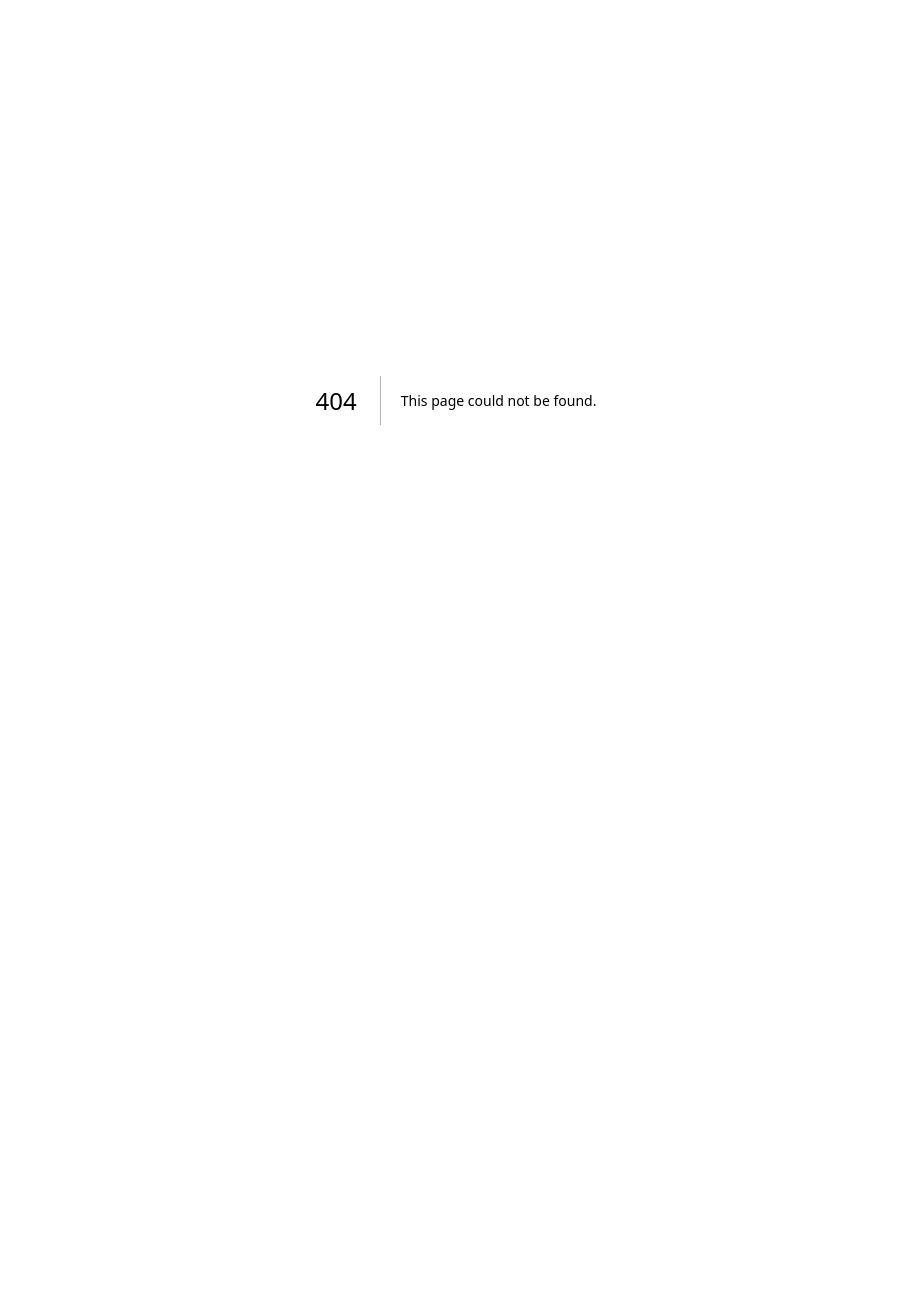
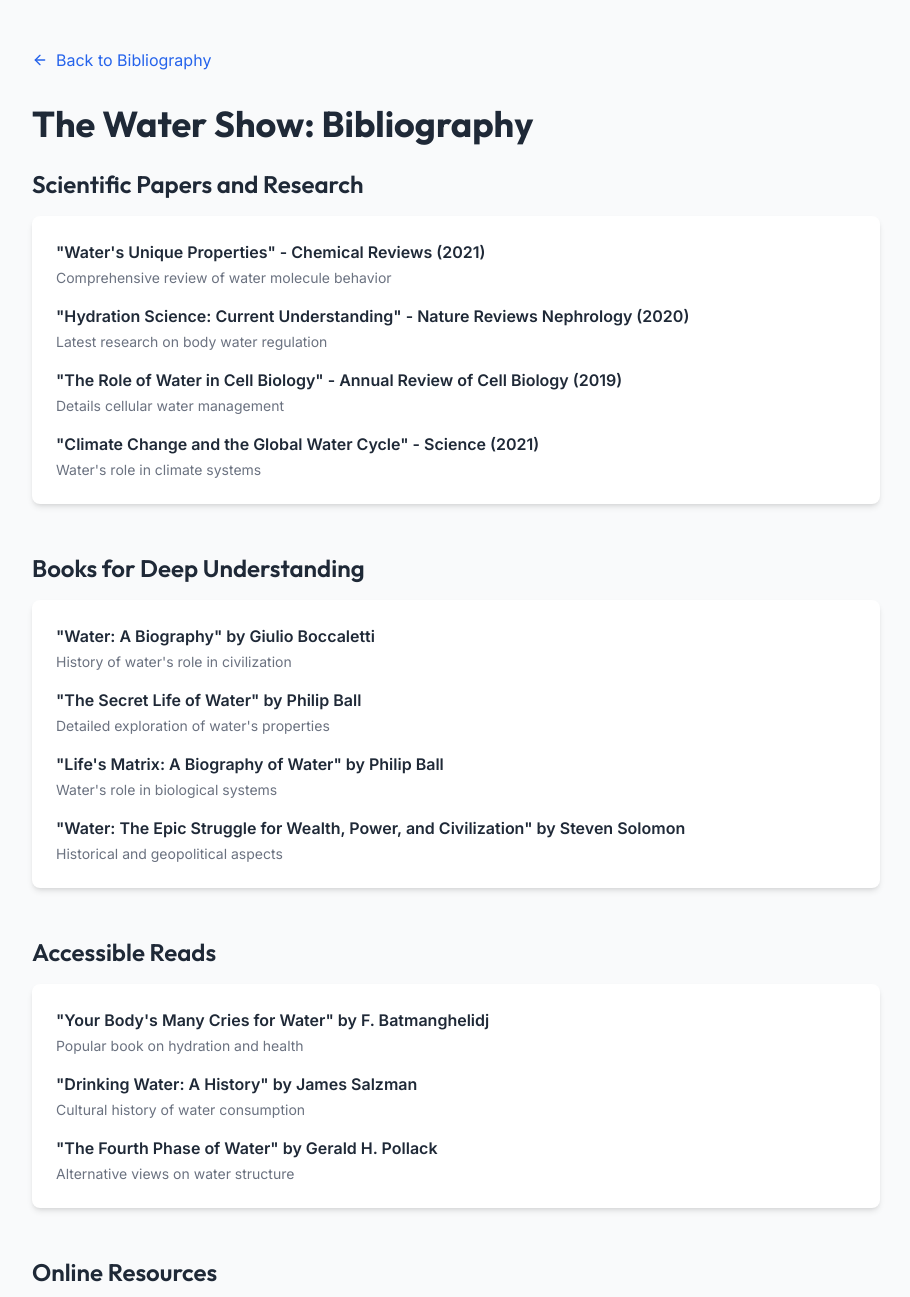
Before and after one commit to EricScottJohnston/foodtruth, a Next.js app: page /resources/B1E2 in a window 1280 px wide. Before the commit this address had no page. Shown: the top 1297 px of the page, without its empty margins (184-1094 px from the left). Before the commit the page ends 800 px from the top, so only its background shows below. Built offline with nearby package versions, Linux system fonts and the light colour scheme.

Commit message:
Create page.js

```diff
--- /dev/null
+++ b/app/resources/B1E2/page.js
@@ -0,0 +1,202 @@
+'use client';
+
+import { Outfit } from 'next/font/google'
+import { ArrowLeft, ExternalLink } from 'lucide-react';
+import Link from 'next/link';
+
+const outfit = Outfit({ subsets: ['latin'] })
+
+export default function B1E2Resources() {
+ return (
+   <div className="min-h-screen bg-gray-50 py-12">
+     <div className="container mx-auto px-6 max-w-4xl">
+       <Link href="/resources/bibliography" className="inline-flex items-center text-blue-600 hover:text-blue-800 mb-8">
+         <ArrowLeft className="w-4 h-4 mr-2" />
+         Back to Bibliography
+       </Link>
+
+       <h1 className={`${outfit.className} text-3xl md:text-4xl font-bold mb-6 text-gray-800`}>
+         The Water Show: Bibliography
+       </h1>
+
+       <div className="space-y-12">
+         <section>
+           <h2 className={`${outfit.className} text-2xl font-semibold mb-4 text-gray-800`}>
+             Scientific Papers and Research
+           </h2>
+           <div className="bg-white rounded-lg shadow-md p-6 space-y-4">
+             <div>
+               <p className="font-semibold text-gray-800">"Water's Unique Properties" - Chemical Reviews (2021)</p>
+               <p className="text-sm text-gray-500 mt-1">Comprehensive review of water molecule behavior</p>
+             </div>
+             <div>
+               <p className="font-semibold text-gray-800">"Hydration Science: Current Understanding" - Nature Reviews Nephrology (2020)</p>
+               <p className="text-sm text-gray-500 mt-1">Latest research on body water regulation</p>
+             </div>
+             <div>
+               <p className="font-semibold text-gray-800">"The Role of Water in Cell Biology" - Annual Review of Cell Biology (2019)</p>
+               <p className="text-sm text-gray-500 mt-1">Details cellular water management</p>
+             </div>
+             <div>
+               <p className="font-semibold text-gray-800">"Climate Change and the Global Water Cycle" - Science (2021)</p>
+               <p className="text-sm text-gray-500 mt-1">Water's role in climate systems</p>
+             </div>
+           </div>
+         </section>
+
+         <section>
+           <h2 className={`${outfit.className} text-2xl font-semibold mb-4 text-gray-800`}>
+             Books for Deep Understanding
+           </h2>
+           <div className="bg-white rounded-lg shadow-md p-6 space-y-4">
+             <div>
+               <p className="font-semibold text-gray-800">"Water: A Biography" by Giulio Boccaletti</p>
+               <p className="text-sm text-gray-500 mt-1">History of water's role in civilization</p>
+             </div>
+             <div>
+               <p className="font-semibold text-gray-800">"The Secret Life of Water" by Philip Ball</p>
+               <p className="text-sm text-gray-500 mt-1">Detailed exploration of water's properties</p>
+             </div>
+             <div>
+               <p className="font-semibold text-gray-800">"Life's Matrix: A Biography of Water" by Philip Ball</p>
+               <p className="text-sm text-gray-500 mt-1">Water's role in biological systems</p>
+             </div>
+             <div>
+               <p className="font-semibold text-gray-800">"Water: The Epic Struggle for Wealth, Power, and Civilization" by Steven Solomon</p>
+               <p className="text-sm text-gray-500 mt-1">Historical and geopolitical aspects</p>
+             </div>
+           </div>
+         </section>
+
+         <section>
+           <h2 className={`${outfit.className} text-2xl font-semibold mb-4 text-gray-800`}>
+             Accessible Reads
+           </h2>
+           <div className="bg-white rounded-lg shadow-md p-6 space-y-4">
+             <div>
+               <p className="font-semibold text-gray-800">"Your Body's Many Cries for Water" by F. Batmanghelidj</p>
+               <p className="text-sm text-gray-500 mt-1">Popular book on hydration and health</p>
+             </div>
+             <div>
+               <p className="font-semibold text-gray-800">"Drinking Water: A History" by James Salzman</p>
+               <p className="text-sm text-gray-500 mt-1">Cultural history of water consumption</p>
+             </div>
+             <div>
+               <p className="font-semibold text-gray-800">"The Fourth Phase of Water" by Gerald H. Pollack</p>
+               <p className="text-sm text-gray-500 mt-1">Alternative views on water structure</p>
+             </div>
+           </div>
+         </section>
+
+         <section>
+           <h2 className={`${outfit.className} text-2xl font-semibold mb-4 text-gray-800`}>
+             Online Resources
+           </h2>
+           <div className="bg-white rounded-lg shadow-md p-6 space-y-4">
+             <div className="flex items-start justify-between">
+               <div>
+                 <p className="font-semibold text-gray-800">NASA Earth Observatory - Water Cycle</p>
+                 <a
+                   href="https://earthobservatory.nasa.gov/features/Water"
+                   target="_blank"
+                   rel="noopener noreferrer"
+                   className="text-sm text-blue-600 hover:text-blue-800 flex items-center"
+                 >
+                   <ExternalLink className="w-4 h-4 mr-1" />
+                   Visit Resource
+                 </a>
+               </div>
+             </div>
+             <div className="flex items-start justify-between">
+               <div>
+                 <p className="font-semibold text-gray-800">USGS Water Science School</p>
+                 <a
+                   href="https://www.usgs.gov/special-topics/water-science-school"
+                   target="_blank"
+                   rel="noopener noreferrer"
+                   className="text-sm text-blue-600 hover:text-blue-800 flex items-center"
+                 >
+                   <ExternalLink className="w-4 h-4 mr-1" />
+                   Visit Resource
+                 </a>
+               </div>
+             </div>
+             <div className="flex items-start justify-between">
+               <div>
+                 <p className="font-semibold text-gray-800">WHO Guidelines for Drinking-water Quality</p>
+                 <a
+                   href="https://www.who.int/publications/i/item/9789240045064"
+                   target="_blank"
+                   rel="noopener noreferrer"
+                   className="text-sm text-blue-600 hover:text-blue-800 flex items-center"
+                 >
+                   <ExternalLink className="w-4 h-4 mr-1" />
+                   Visit Resource
+                 </a>
+               </div>
+             </div>
+           </div>
+         </section>
+
+         <section>
+           <h2 className={`${outfit.className} text-2xl font-semibold mb-4 text-gray-800`}>
+             Historical References
+           </h2>
+           <div className="bg-white rounded-lg shadow-md p-6 space-y-4">
+             <div>
+               <p className="font-semibold text-gray-800">"On the Properties of Water" - Henry Cavendish (1784)</p>
+               <p className="text-sm text-gray-500 mt-1">Historical discovery of water composition</p>
+             </div>
+             <div>
+               <p className="font-semibold text-gray-800">"The Physics and Physical Chemistry of Water" - Journal Series</p>
+               <p className="text-sm text-gray-500 mt-1">Development of water science understanding</p>
+             </div>
+           </div>
+         </section>
+
+         <section>
+           <h2 className={`${outfit.className} text-2xl font-semibold mb-4 text-gray-800`}>
+             Research Databases
+           </h2>
+           <div className="bg-white rounded-lg shadow-md p-6 space-y-4">
+             <div className="flex items-start justify-between">
+               <div>
+                 <p className="font-semibold text-gray-800">World Water Database</p>
+                 <a
+                   href="https://www.worldwater.org"
+                   target="_blank"
+                   rel="noopener noreferrer"
+                   className="text-sm text-blue-600 hover:text-blue-800 flex items-center"
+                 >
+                   <ExternalLink className="w-4 h-4 mr-1" />
+                   Visit Database
+                 </a>
+               </div>
+             </div>
+             <div className="flex items-start justify-between">
+               <div>
+                 <p className="font-semibold text-gray-800">Water Research Foundation</p>
+                 <a
+                   href="https://www.waterrf.org"
+                   target="_blank"
+                   rel="noopener noreferrer"
+                   className="text-sm text-blue-600 hover:text-blue-800 flex items-center"
+                 >
+                   <ExternalLink className="w-4 h-4 mr-1" />
+                   Visit Database
+                 </a>
+               </div>
+             </div>
+           </div>
+         </section>
+
+         <div className="bg-blue-50 border-l-4 border-blue-500 p-6 rounded">
+           <p className="text-gray-700 italic">
+             Note: Water science continues evolving. Check publication dates and verify current research, especially regarding climate impacts and health recommendations.
+           </p>
+         </div>
+       </div>
+     </div>
+   </div>
+ );
+}
```
